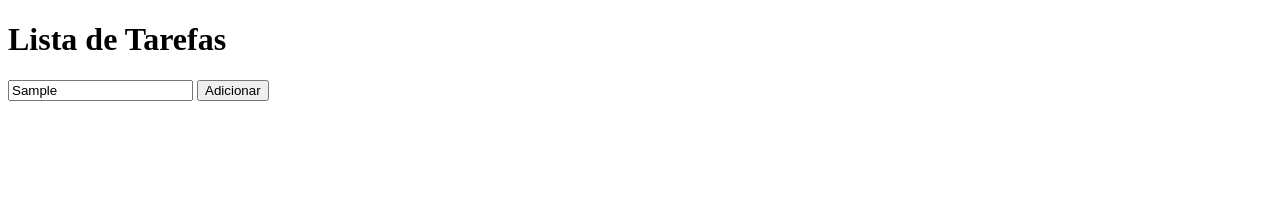
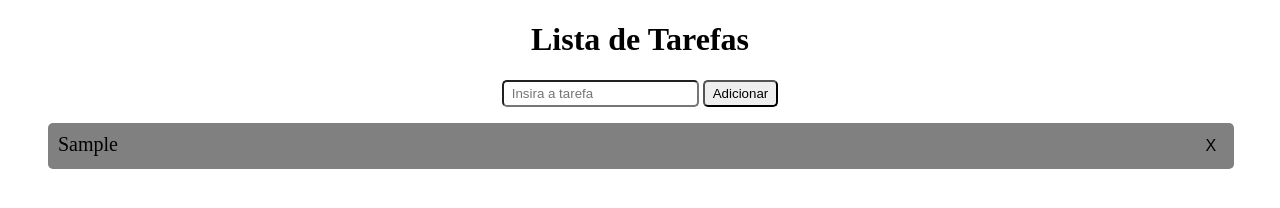
Before and after one commit to PatricioSA/ToDo-List, a plain HTML site: page index.html in a window 1280 px wide. Both pictures are taken after typing "Sample" into the empty fields and a click on the button "Adicionar". Drawn offline with Linux system fonts and the light colour scheme.

Commit message:
continuando construcao

```diff
--- a/index.html
+++ b/index.html
@@ -4,14 +4,20 @@
     <meta charset="UTF-8">
     <meta http-equiv="X-UA-Compatible" content="IE=edge">
     <meta name="viewport" content="width=device-width, initial-scale=1.0">
-    <title>Document</title>
+    <link rel="stylesheet" href="style.css">
+    <title>Lista de Tarefas</title>
 </head>
 <body>
+
     <h1>Lista de Tarefas</h1>
 
-    <div>
-        <input id="newTask" type="text">
-        <button>Adicionar</button>
+    <div id="secao">
+        <input id="newTask" type="text" placeholder="Insira a tarefa">
+        <button onclick="verificarEntradaUsuario()">Adicionar</button>
     </div>
+
+    <ul id="ul"></ul>
+
+    <script src="script.js"></script>
 </body>
 </html>
--- /dev/null
+++ b/script.js
@@ -0,0 +1,31 @@
+var inputUsuario = document.getElementById('newTask');
+var ul = document.getElementById('ul');
+
+function verificarEntradaUsuario() {
+    if(inputUsuario.value) {
+        adicionarTarefa()
+    }
+}
+
+function adicionarTarefa() {
+    var li = document.createElement('li');
+    li.appendChild(document.createTextNode(inputUsuario.value));
+    ul.appendChild(li);
+    inputUsuario.value = '';
+
+    //criando botão para excluir tarefa
+    var botao = document.createElement('button');
+    botao.appendChild(document.createTextNode('X'));
+    li.appendChild(botao);
+    botao.addEventListener('click', deletarTarefa);
+
+    function deletarTarefa() {
+        li.classList.add('delete');
+    }
+}
+
+inputUsuario.addEventListener('keypress', function (event){
+    if(event.key == 'Enter'){
+        adicionarTarefa()
+    }
+});
--- /dev/null
+++ b/style.css
@@ -0,0 +1,47 @@
+h1 {
+    text-align: center;
+}
+
+#secao {
+    text-align: center;
+}
+
+#newTask {
+    padding: 4px 8px 4px 8px;
+    border-radius: 5px;
+}
+
+button {
+    padding: 4px 8px 4px 8px;
+    border-radius: 5px;
+}
+
+#ul {
+    margin-right: 3%;
+}
+
+li {
+    display: flex;
+    justify-content: space-between;
+    list-style: none;
+    background-color: gray;
+    padding: 10px;
+    margin-bottom: 10px;
+    font-size: 20px;
+    border-radius: 5px;
+}
+
+li > button {
+    background: none;
+    border: none;
+    cursor: pointer;
+    font-size: 16px;
+}
+
+li > button:hover {
+    background-color: red;
+}
+
+.delete {
+    display: none;
+}
```
